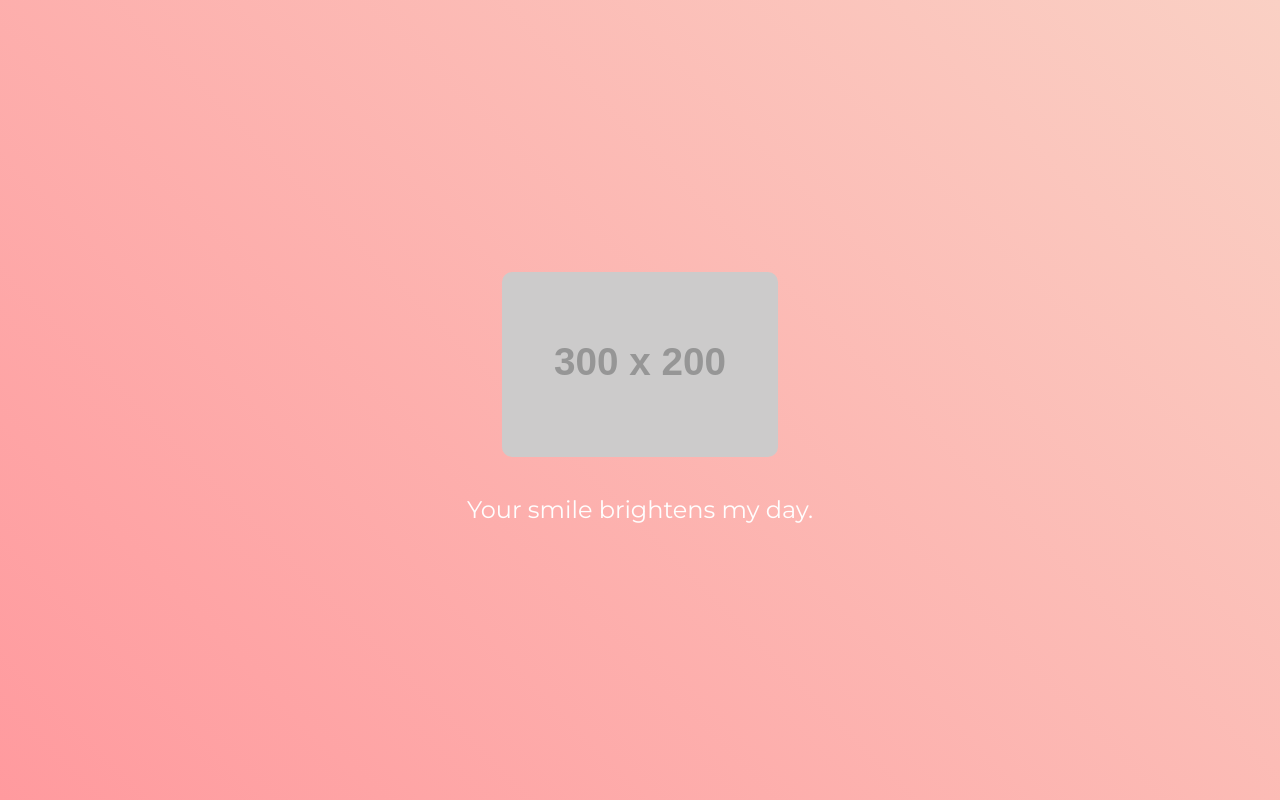
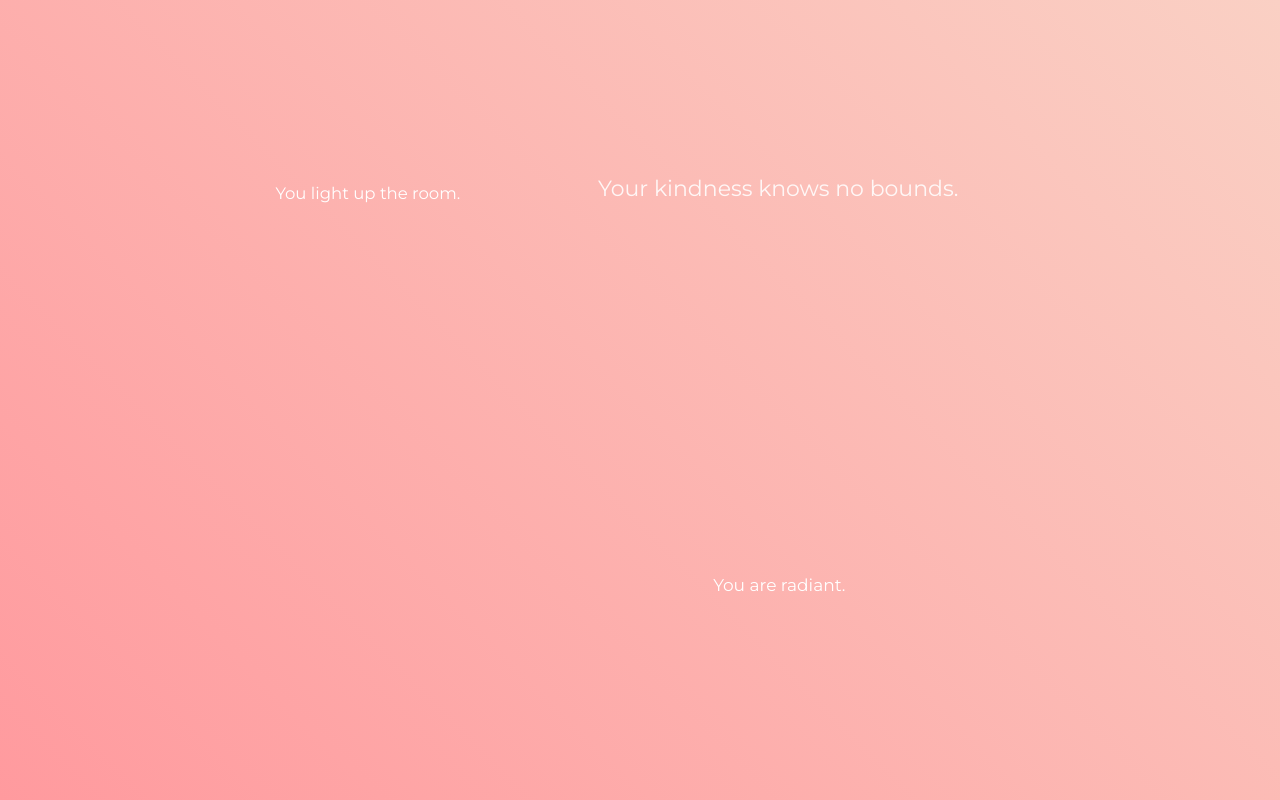
Before and after one commit to DanielJabro/Valentine, a plain HTML site: page index.html in a window 1280 px wide. Both pictures are taken after a click on the button "Enter". Drawn offline with Linux system fonts and the light colour scheme; placeholder pictures from the web are drawn by us.

Commit message:
Update index.html

```diff
--- a/index.html
+++ b/index.html
@@ -4,34 +4,41 @@
   <meta charset="UTF-8" />
   <meta name="viewport" content="width=device-width, initial-scale=1" />
   <title>Surprise!</title>
-  <!-- A nice Google Font -->
+  <!-- Google Font -->
   <link href="https://fonts.googleapis.com/css?family=Montserrat:400,700" rel="stylesheet">
   <style>
-    /* Overall page styling */
-    body {
+    /* Basic reset and full-page setup */
+    html, body {
       margin: 0;
       padding: 0;
+      height: 100%;
+      width: 100%;
+      overflow: hidden; /* Prevent scrolling */
+    }
+    body {
       font-family: 'Montserrat', sans-serif;
       background: linear-gradient(45deg, #ff9a9e, #fad0c4);
-      height: 100vh;
+      position: relative;
+      color: #fff;
+    }
+
+    /* Start Screen */
+    #start-screen {
+      position: absolute;
+      top: 0;
+      left: 0;
+      width: 100%;
+      height: 100%;
+      z-index: 10;
       display: flex;
       flex-direction: column;
+      justify-content: center;
       align-items: center;
-      justify-content: center;
-      color: #fff;
       text-align: center;
-    }
-
-    /* Fade-out animation */
-    .fade-out {
-      opacity: 0;
       transition: opacity 1s ease;
     }
-
-    /* Start screen styling */
-    #start-screen {
-      opacity: 1;
-      transition: opacity 1s ease;
+    #start-screen.fade-out {
+      opacity: 0;
     }
     #start-screen h1 {
       font-size: 2.5rem;
@@ -51,42 +58,56 @@
       background-color: rgba(255, 255, 255, 1);
     }
 
-    /* Compliment container styling */
+    /* Compliment Container (covers the full page) */
     #compliment-container {
+      position: absolute;
+      top: 0;
+      left: 0;
+      width: 100%;
+      height: 100%;
+      z-index: 5;
+      display: none; /* Initially hidden */
+    }
+    .compliment {
+      position: absolute;
       opacity: 0;
-      transition: opacity 1s ease;
+      transition: opacity 0.5s ease;
     }
-    /* When visible, the container is fully opaque */
-    #compliment-container.visible {
+
+    /* Heart Rain Animation */
+    .heart-rain {
+      /* When the explosion happens, change the text to a heart and animate its fall */
+      animation: rain 3s forwards;
+      font-size: 24px;
+    }
+    @keyframes rain {
+      0% {
+        transform: translateY(0) rotate(0deg);
         opacity: 1;
       }
-    /* The compliment content fades in/out */
-    #compliment {
-      margin: 20px;
+      100% {
+        transform: translateY(100vh) rotate(360deg);
         opacity: 0;
-      transition: opacity 1s ease;
       }
-    #compliment.visible {
-      opacity: 1;
-    }
-    #compliment img {
-      max-width: 80%;
-      height: auto;
-      border-radius: 10px;
-      margin-bottom: 10px;
-    }
-    #compliment p {
-      font-size: 1.5rem;
     }
 
-    /* Final question styling */
+    /* Final Question */
     #final-question {
+      position: absolute;
+      top: 0;
+      left: 0;
+      width: 100%;
+      height: 100%;
+      z-index: 15;
       display: none;
-      opacity: 0;
+      flex-direction: column;
+      justify-content: center;
+      align-items: center;
+      text-align: center;
       transition: opacity 1s ease;
     }
     #final-question.visible {
-      display: block;
+      display: flex;
       opacity: 1;
     }
     #final-question h1 {
@@ -116,120 +137,111 @@
     <button id="start-btn">Enter</button>
   </div>
 
-  <!-- Compliment Container (hidden initially) -->
-  <div id="compliment-container">
-    <div id="compliment">
-      <!-- Compliment content will be injected here -->
-    </div>
-  </div>
+  <!-- Compliment Container -->
+  <div id="compliment-container"></div>
 
-  <!-- Final Question Container (hidden initially) -->
+  <!-- Final Question -->
   <div id="final-question">
     <h1>Will you be my Valentine?</h1>
     <button id="yes-btn">Yes</button>
     <button id="no-btn">No</button>
   </div>
 
-  <!-- Hidden Spotify iframe for autoplaying music (positioned off-screen) -->
+  <!-- Hidden Spotify iframe for autoplaying music -->
   <iframe id="spotify" src="https://open.spotify.com/embed/playlist/4sXPYlJMOZxEk2d5jzASBS?utm_source=generator&autoplay=1"
           allow="autoplay"
-          style="width:0; height:0; border:0; position:absolute; left:-9999px;">
+          style="position:absolute; left:-9999px; width:0; height:0; border:0;">
   </iframe>
 
   <script>
-    // Array of compliments paired with images.
-    const compliments = [
-      { text: "Your smile brightens my day.", image: "https://via.placeholder.com/300x200?text=Smile" },
-      { text: "You are truly amazing.", image: "https://via.placeholder.com/300x200?text=Amazing" },
-      { text: "Every moment with you is a treasure.", image: "https://via.placeholder.com/300x200?text=Treasure" },
-      { text: "You light up every room you enter.", image: "https://via.placeholder.com/300x200?text=Light" },
-      { text: "Your laughter is contagious.", image: "https://via.placeholder.com/300x200?text=Laughter" },
-      { text: "Your kindness is a gift to everyone.", image: "https://via.placeholder.com/300x200?text=Kindness" }
-      // Add more compliments as desired.
-    ];
-
-    // How many times to cycle through the compliments array before showing the final question.
-    const totalCycles = 3;
-    let currentCycle = 0;
-    let currentIndex = 0;
-    let complimentInterval;
-
-    // Get DOM elements.
+    // Get DOM elements
     const startScreen = document.getElementById('start-screen');
     const startBtn = document.getElementById('start-btn');
     const complimentContainer = document.getElementById('compliment-container');
-    const complimentDiv = document.getElementById('compliment');
     const finalQuestion = document.getElementById('final-question');
 
-    // Start button click: fade out start screen, then begin music and compliments.
+    // Array of compliment phrases
+    const compliments = [
+      "You are radiant.",
+      "Your laugh is infectious.",
+      "You light up the room.",
+      "Your smile is enchanting.",
+      "You are a true gem.",
+      "Your kindness knows no bounds.",
+      "You make life beautiful.",
+      "Your energy is captivating."
+    ];
+
+    let complimentInterval;
+
+    // When the start button is clicked...
     startBtn.addEventListener('click', () => {
-      // Fade out the start screen.
+      // Fade out the start screen
       startScreen.classList.add('fade-out');
-      // After 1 second (the fade duration), hide the start screen and start the next phase.
       setTimeout(() => {
         startScreen.style.display = 'none';
-        // The Spotify iframe is already in the DOM so music will autoplay.
-        // Begin the compliment slideshow.
+        // Music will now autoplay via the hidden Spotify iframe.
         startCompliments();
-      }, 1000);
+      }, 1000); // Matches fade-out duration
     });
 
-    // Function to start the compliment cycle.
+    // Begin adding compliments at random positions
     function startCompliments() {
-      // Make the compliment container visible.
-      complimentContainer.classList.add('visible');
-      // Display the first compliment immediately.
-      showNextCompliment();
-      // Then change compliments every 5 seconds.
-      complimentInterval = setInterval(showNextCompliment, 5000);
+      complimentContainer.style.display = 'block';
+      // Add a new compliment every 500ms
+      complimentInterval = setInterval(addCompliment, 500);
+      // After 10 seconds, trigger the explosion into hearts
+      setTimeout(triggerExplosion, 10000);
     }
 
-    // Function to display the next compliment.
-    function showNextCompliment() {
-      // If we've completed the required cycles, end the slideshow and show the final question.
-      if (currentCycle >= totalCycles && currentIndex >= compliments.length) {
-        clearInterval(complimentInterval);
-        showFinalQuestion();
-        return;
+    // Add a single compliment element at a random position
+    function addCompliment() {
+      const comp = document.createElement('div');
+      comp.className = 'compliment';
+      // Select a random compliment from the array
+      comp.textContent = compliments[Math.floor(Math.random() * compliments.length)];
+      // Position it randomly within the container (avoid edges with 0-90% range)
+      const randomTop = Math.random() * 90;
+      const randomLeft = Math.random() * 90;
+      comp.style.top = randomTop + '%';
+      comp.style.left = randomLeft + '%';
+      // Set a random font size between 16px and 26px
+      comp.style.fontSize = (16 + Math.random() * 10) + 'px';
+      // Append to the container
+      complimentContainer.appendChild(comp);
+      // Fade in the compliment
+      setTimeout(() => {
+        comp.style.opacity = 1;
+      }, 50);
     }
 
-      // If we've reached the end of the current compliment array, reset the index and increment cycle count.
-      if (currentIndex >= compliments.length) {
-        currentIndex = 0;
-        currentCycle++;
+    // Trigger the "explosion": convert all compliments into hearts that rain down
+    function triggerExplosion() {
+      clearInterval(complimentInterval);
+      const comps = document.querySelectorAll('.compliment');
+      comps.forEach(comp => {
+        // Change the text to a heart symbol
+        comp.textContent = '❤️';
+        // Add the heart rain animation class
+        comp.classList.add('heart-rain');
+      });
+      // After the hearts have rained down (3 seconds), display the final question
+      setTimeout(() => {
+        complimentContainer.style.display = 'none';
+        showFinalQuestion();
+      }, 3000);
     }
 
-      // Fade out any current compliment.
-      complimentDiv.classList.remove('visible');
-
-      // After fade-out duration (1 second), update the content and fade in.
-      setTimeout(() => {
-        const currentCompliment = compliments[currentIndex];
-        complimentDiv.innerHTML = `
-          <img src="${currentCompliment.image}" alt="Compliment Image">
-          <p>${currentCompliment.text}</p>
-        `;
-        complimentDiv.classList.add('visible');
-        currentIndex++;
-      }, 1000);
-    }
-
-    // Function to display the final question.
+    // Show the final question asking "Will you be my Valentine?"
     function showFinalQuestion() {
-      // Fade out the compliment container.
-      complimentContainer.classList.remove('visible');
-      // After the fade-out, hide the compliments and show the final question.
-      setTimeout(() => {
-        complimentContainer.style.display = 'none';
-        finalQuestion.style.display = 'block';
-        // Trigger fade-in effect on the final question.
+      finalQuestion.style.display = 'flex';
+      // Small delay to allow the opacity transition to occur
       setTimeout(() => {
         finalQuestion.classList.add('visible');
       }, 50);
-      }, 1000);
     }
 
-    // Optional: Handle clicks on the final answer buttons.
+    // Optional: Handle the final question buttons
     document.getElementById('yes-btn').addEventListener('click', () => {
       alert("Yay! I'm so happy!");
     });
```
Lines whose indentation alone changed are shown as unchanged.
